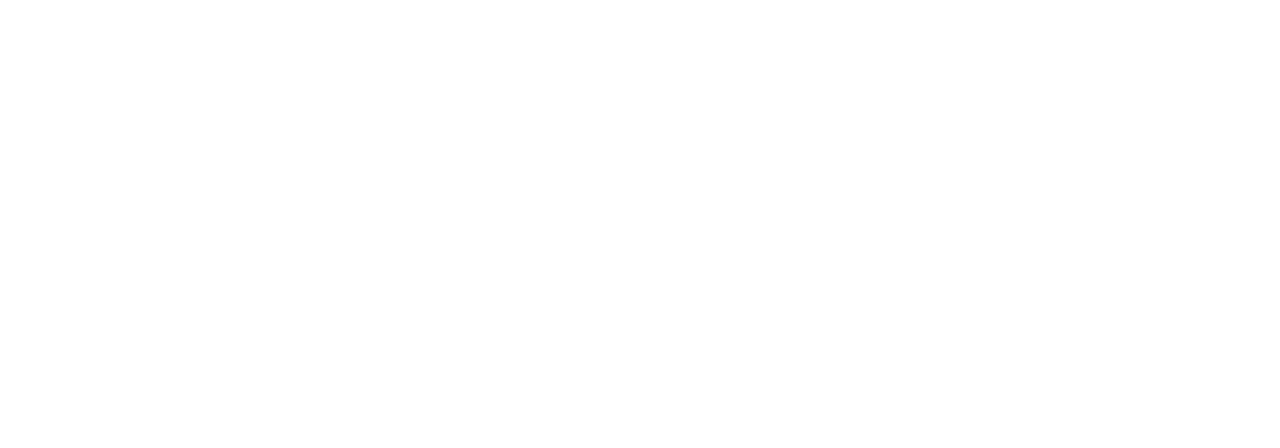
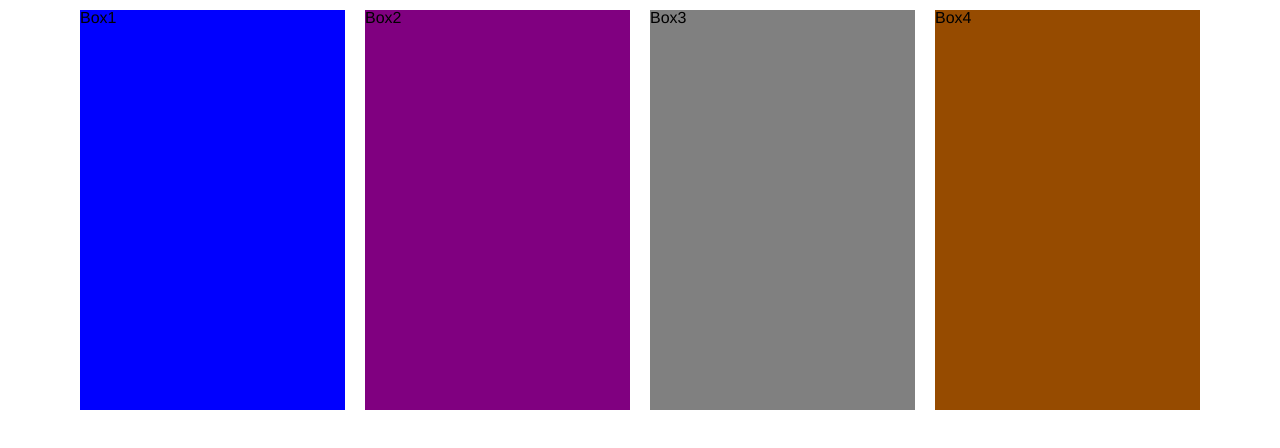
Before and after one commit to B-Billings/billings_brody_mediaquery, a plain HTML site: page index.html in a window 1280 px wide. Drawn offline with Linux system fonts and the light colour scheme.

Commit message:
added the homework requirments

```diff
--- a/css/main.css
+++ b/css/main.css
@@ -1 +1,64 @@
 @charset "UTF-8";
+.hidden{
+  display: none;
+}
+body{
+  font-family: helvetica, arial, sans-serif;
+}
+.container{
+  margin: 0 auto;
+  display: flex;
+  flex-direction: column;
+  max-width: 1140px;
+  flex-wrap: wrap;
+}
+.box{
+  padding: 20px
+  text-align:center;
+  margin: 10px;
+  height: 400px;
+  flex: 1 1 auto;
+}
+@media screen and (max-width: 641px) {
+
+.box1{
+  background-color: #FFC0CB;
+}
+
+.box2{
+  background-color: #FF0000;
+}
+
+.box3{
+  display: none;
+}
+
+.box4{
+  display: none;
+}
+}
+
+@media screen and (min-width: 641px) {
+  .container{
+    display: flex;
+    flex-direction: row;
+  }
+  .box1{
+    background-color: #0000FF;
+  }
+
+  .box2{
+    background-color: #800080;
+  }
+
+  .box3{
+    background-color: #808080;
+  }
+
+  .box4{
+  background-color: #964B00;
+  }
+
+
+
+}
--- a/index.html
+++ b/index.html
@@ -4,9 +4,18 @@
     <meta charset="UTF-8">
     <meta http-equiv="X-UA-Compatible" content="IE=edge">
     <meta name="viewport" content="width=device-width, initial-scale=1.0">
+    <link rel="stylesheet" href="css/reset.css">
+    <link rel="stylesheet" href="css/main.css">
     <title>Document</title>
 </head>
 <body>
+    <div class="container">
+      <div class="box box1"><h2>Box1</h2></div>
+      <div class="box box2"><h2>Box2</h2></div>
+      <div class="box box3"><h2>Box3</h2></div>
+      <div class="box box4"><h2>Box4</h2></div>
+    </div>
 
+	<script src="js/main.js"></script>
 </body>
 </html>
```
